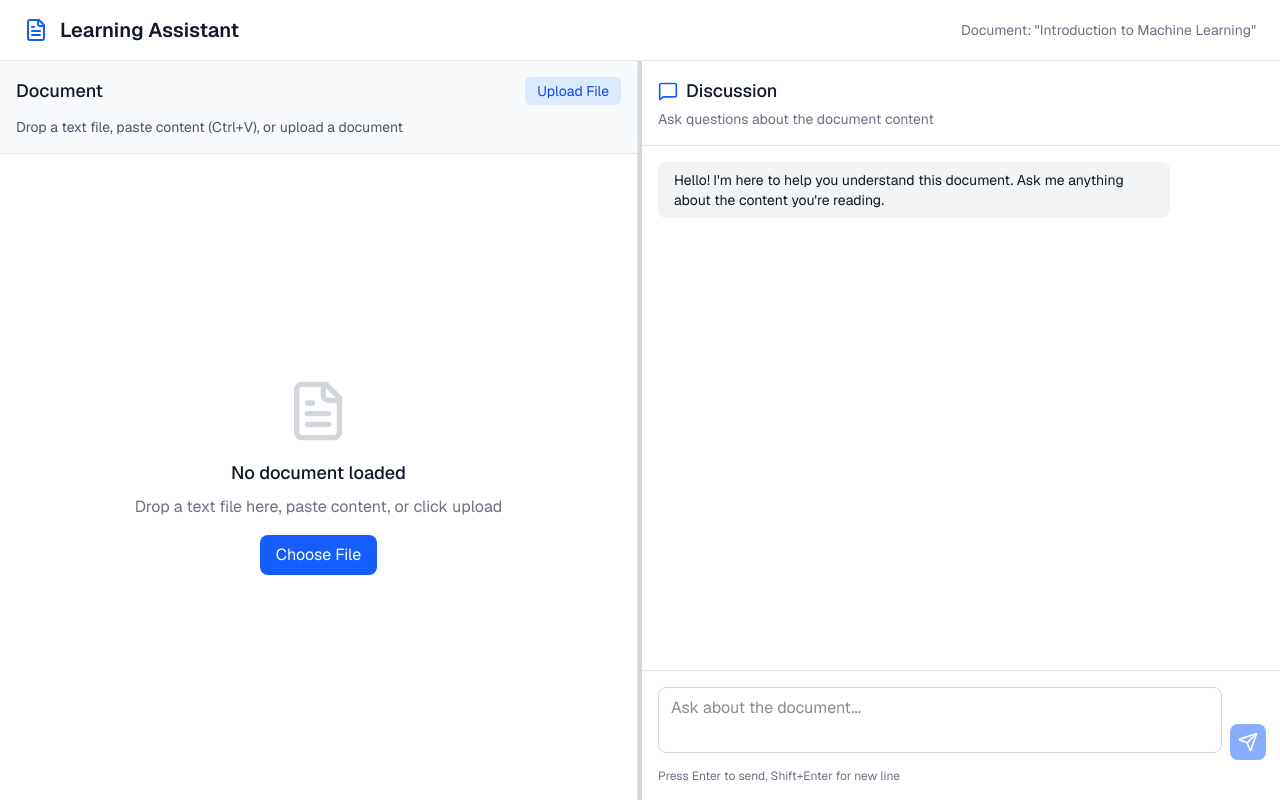
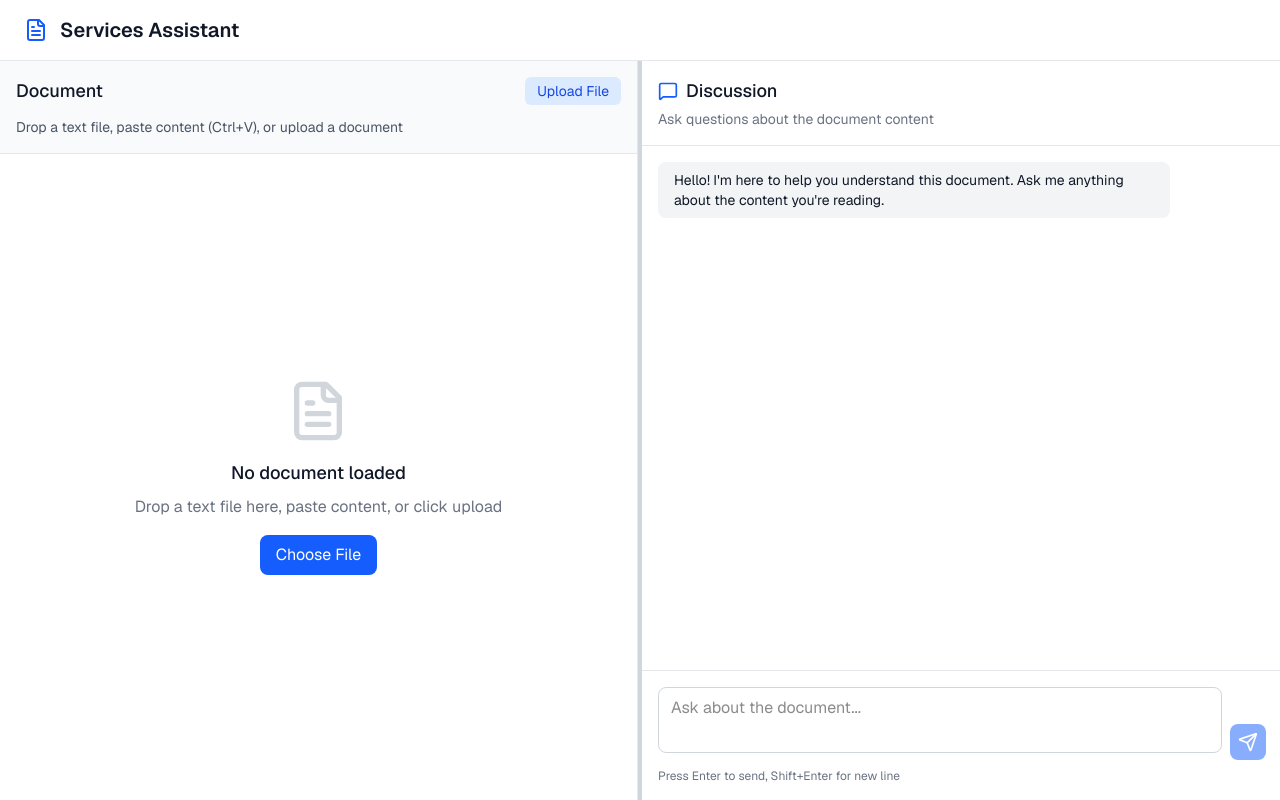
Before and after one commit to hashan789/vibeactually-assignment, a Next.js app in the folder frontend/: page / in a window 1280 px wide. Built offline with nearby package versions, Linux system fonts and the light colour scheme.

Commit message:
Modified UI

```diff
--- a/frontend/app/pages/Homepage.tsx
+++ b/frontend/app/pages/Homepage.tsx
@@ -24,10 +24,7 @@ const LearningAssistant = () => {
       <div className="bg-white border-b border-gray-200 px-6 py-4 flex items-center justify-between">
         <div className="flex items-center space-x-3">
           <FileText className="w-6 h-6 text-blue-600" />
-          <h1 className="text-xl font-semibold text-gray-900">Learning Assistant</h1>
-        </div>
-        <div className="text-sm text-gray-500">
-          Document: "Introduction to Machine Learning"
+          <h1 className="text-xl font-semibold text-gray-900">Services Assistant</h1>
         </div>
       </div>
 
--- a/frontend/app/pages/admin/page.tsx
+++ b/frontend/app/pages/admin/page.tsx
@@ -1,7 +1,6 @@
 "use client"
 import { useAnalytics } from '../../context/Analytics'
 import React, { useEffect, useState } from 'react'
-import '../../lib/chartjs'
 import { Bar, BarChart, CartesianGrid, Legend, ResponsiveContainer, Tooltip, XAxis, YAxis } from 'recharts';
 
 export default function DashBoard() {
@@ -41,7 +40,7 @@ export default function DashBoard() {
     <div className='font-sans container mx-auto my-auto mt-5'>
       <h1 className='text-[30px] font-bold text-blue-700'>Admin Dashboard</h1>
 
-      <p className='mt-5 text-[14.5px]'>Welcome to the admin dashboard. Here you can manage users, view analytics, and configure settings.</p>
+      <p className='mt-5 text-[14.5px]'>Welcome to the admin dashboard. Here you can view analytics, and configure settings.</p>
 
       <div className="flex justify-center items-center gap-20 mt-10">
         <div className="p-5 border-gray-300 border rounded-lg flex justify-center items-center gap-5">
```
